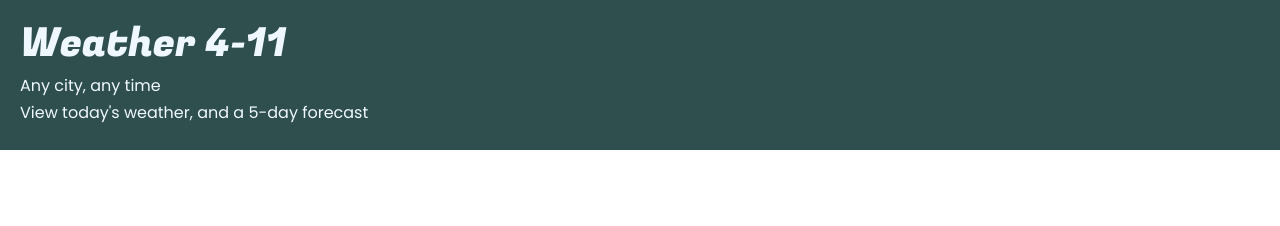
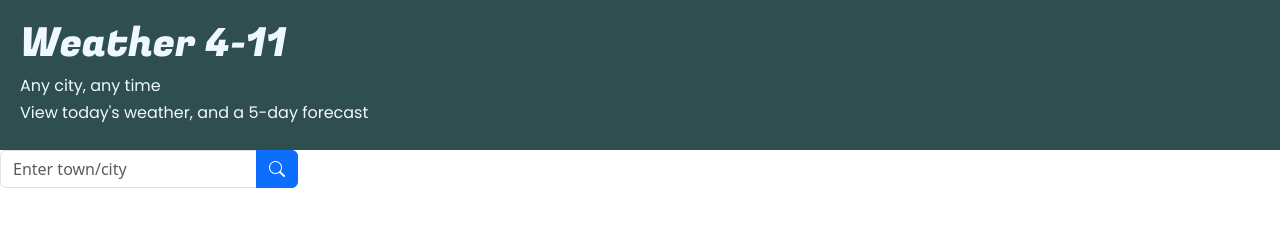
Before and after one commit to melissataylor1/Weather-411-API-Application, a plain HTML site: page index.html in a window 1280 px wide. Drawn offline with nearby package versions, Linux system fonts and the light colour scheme.

Commit message:
added search bar

```diff
--- a/assets/styles.css
+++ b/assets/styles.css
@@ -1,7 +1,3 @@
-*{
-    width:100%;
-}
-
 header {
     font-family:'Poppins', sans-serif;
     color: aliceblue;
@@ -13,3 +9,8 @@ header {
 h1 {
     font-family: 'Fugaz One', cursive;
 }
+
+#search-bar {
+    border-top-right-radius: 0;
+    border-bottom-right-radius: 0;
+}
--- a/index.html
+++ b/index.html
@@ -28,6 +28,17 @@
             <section>
                 <!-- PSEUDO CODE-->
                 <!-- One side is earch bar with (clicklable) search history below -->
+
+
+                <div class="input-group">
+                    <div class="form-outline">
+                      <input type="search" id="search-bar" class="form-control" placeholder="Enter town/city">
+                    </div>
+                    <button type="button" class="btn btn-primary" id="search-button">
+                        <i class="bi bi-search"></i>
+                    </button>
+                  </div>
+
                 <!-- Other side is weather info for city -->
 
             </section>
```
